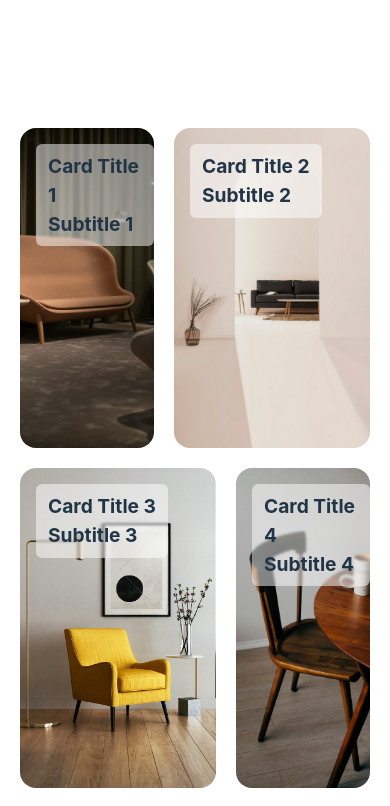
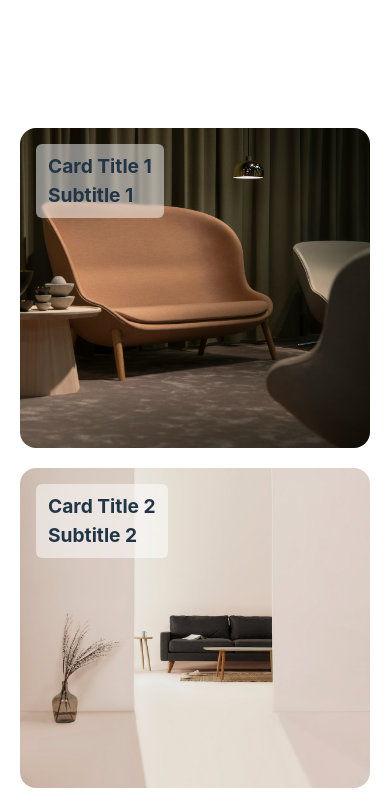
Before and after one commit to dzinemon/framer, a React (Vite) app: page / in a window 390 px wide. Shown: the part 860-1666 px from the top of the page. Built offline with nearby package versions, Linux system fonts and the light colour scheme.

Commit message:
add responsive styles for card

```diff
--- a/src/components/FramerCards.css
+++ b/src/components/FramerCards.css
@@ -120,3 +120,13 @@
 	border-bottom-right-radius: 16px;
 	font-weight: 300;
 }
+
+@media screen and (max-width: 768px) {
+	.card,
+	.card:nth-child(4n + 1),
+	.card:nth-child(4n + 2),
+	.card:nth-child(4n + 3),
+	.card:nth-child(4n) {
+		grid-column: span 12;
+	}
+}
```
